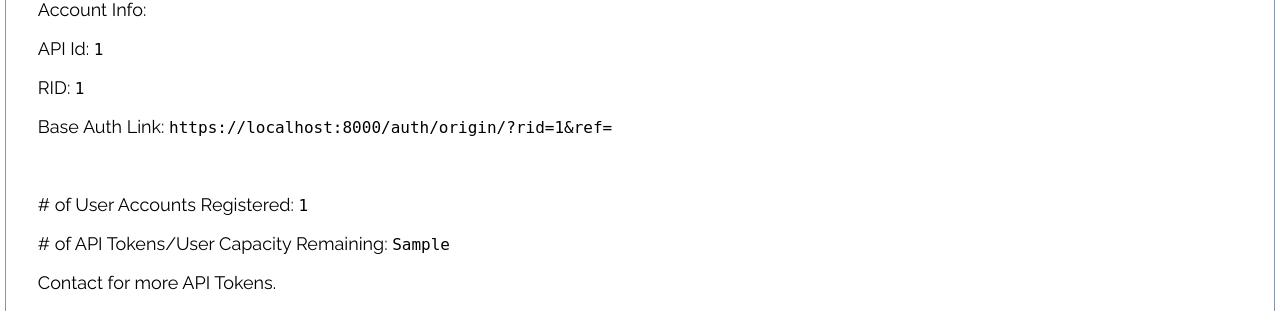
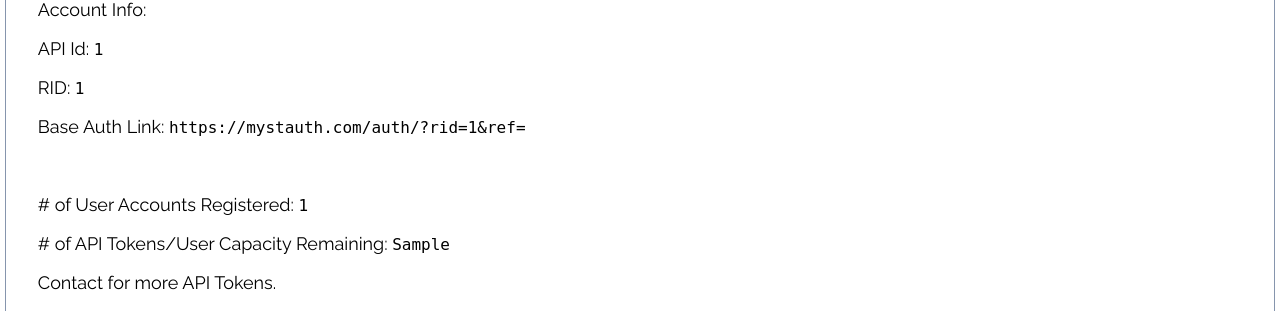
Before and after one commit to mystsec/MystAuth, a Django app: template dash/templates/dash2.html in a window 1280 px wide. Shown: the part 181-492 px from the top of the page. Run offline with Django 3.2, Linux system fonts and the light colour scheme; the template is opened without the code that fills it: most values are stand-ins (such as "Sample title", 1, 10 or a date in 2020).

Commit message:
Update dash2.html

```diff
--- a/dash/templates/dash2.html
+++ b/dash/templates/dash2.html
@@ -19,7 +19,7 @@
         <p>Account Info:</p>
         <p>API Id: <code id="id">{{ id }}</code></p>
         <p>RID: <code>{{ rid }}</code></p>
-        <p>Base Auth Link: <code>https://localhost:8000/auth/origin/?rid={{ rid }}&ref=</code></p>
+        <p>Base Auth Link: <code>https://mystauth.com/auth/?rid={{ rid }}&ref=</code></p>
         <br><p># of User Accounts Registered: <code>{{ userCount }}</code></p>
         <p># of API Tokens/User Capacity Remaining: <code>{{ apiTokens }}</code></p>
         <p>Contact for more API Tokens.</p>
```
